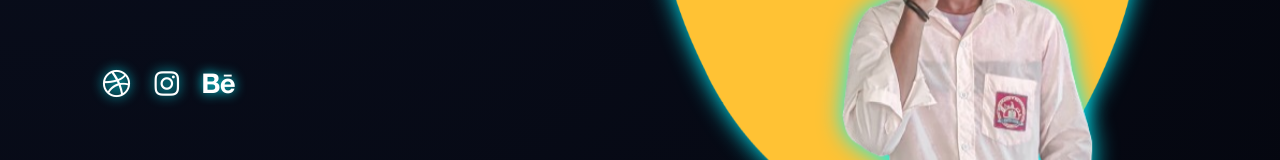
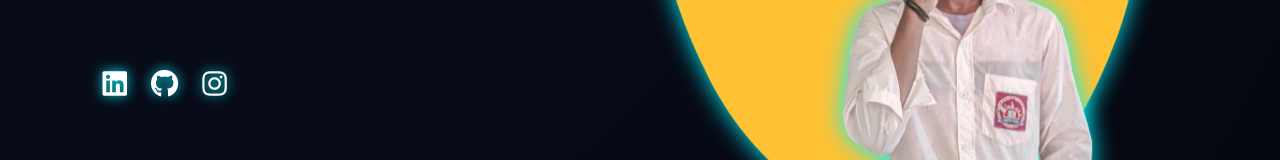
Before and after one commit to abish-debuging/my-portfolio, a plain HTML site: page index.html in a window 1280 px wide. Shown: the part 566-726 px from the top of the page. Drawn offline with Linux system fonts and the light colour scheme.

Commit message:
Update portfolio

```diff
--- a/index.html
+++ b/index.html
@@ -33,9 +33,10 @@
             <img src="images/girl.png" class="girl">
         </div>
  <div class="social">
-           <a href="#"><i class="fab fa-dribbble"></i></a>
-           <a href="#"><i class="fab fa-instagram"></i></a>
-           <a href="#"><i class="fab fa-behance"></i></a>
+           <a target="_blank" href="https://in.linkedin.com/in/abish-kalindi-ab249421b"><i class="fab fa-linkedin"></i></a>
+            <a target="_blank" href="https://github.com/abish-debuging"><i class="fab fa-github"></i></a>
+            <a target="_blank" href="https://www.instagram.com/eng.abishkd/"><i class="fab fa-instagram"></i></a>
+
         </div>
 
     </div>
```
